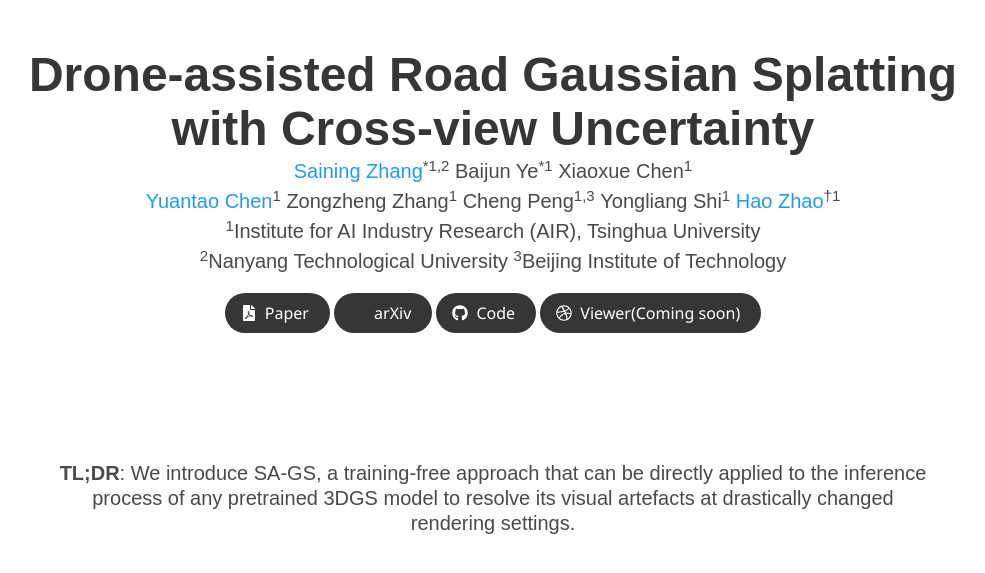
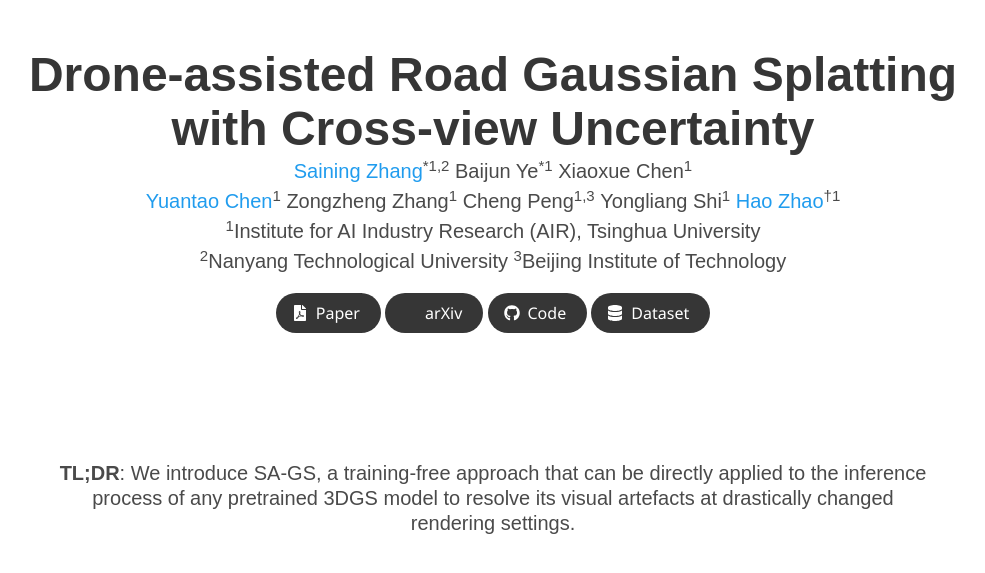
Before and after one commit to SainingZhang/SainingZhang.github.io, a Jekyll site: the page project/uc-gs/index.html, which Jekyll copies as it is, in a window 1280 px wide and 900 px high, cut to the strip 0-596 px from the top of the window. Shown: the top 573 px of the strip, without its empty margins (147-1132 px from the left). Built offline with Jekyll 4.4.1, drawn with Linux system fonts in a browser that asks for light colours; nearby versions of some CDN libraries; some web fonts are replaced; library files that are not in the unit come from our copies; a style sheet for code colours, icons or effects is not loaded; grey boxes are pictures that could not be loaded.

Commit message:
Update index.html

```diff
--- a/project/uc-gs/index.html
+++ b/project/uc-gs/index.html
@@ -150,12 +150,11 @@
                 <a href=""
                    class="external-link button is-normal is-rounded is-dark disabled">
                   <span class="icon">
-                      <i class="fab fa-dribbble"></i>
+                      <i class="fas fa-database"></i>
                   </span>
-                  <span>Viewer(Coming soon)</span>
+                  <span>Dataset</span>
                   </a>
               </span>
-
 
             </div>
 
```
